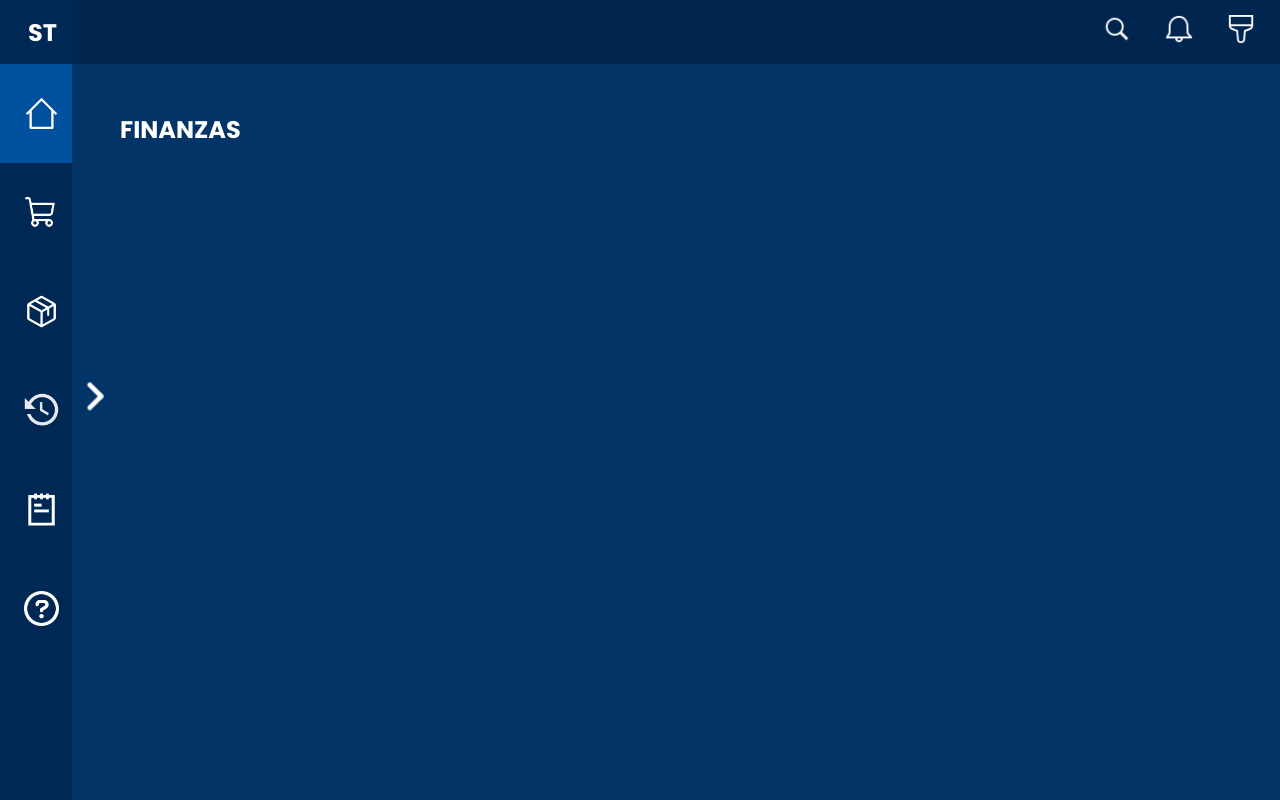
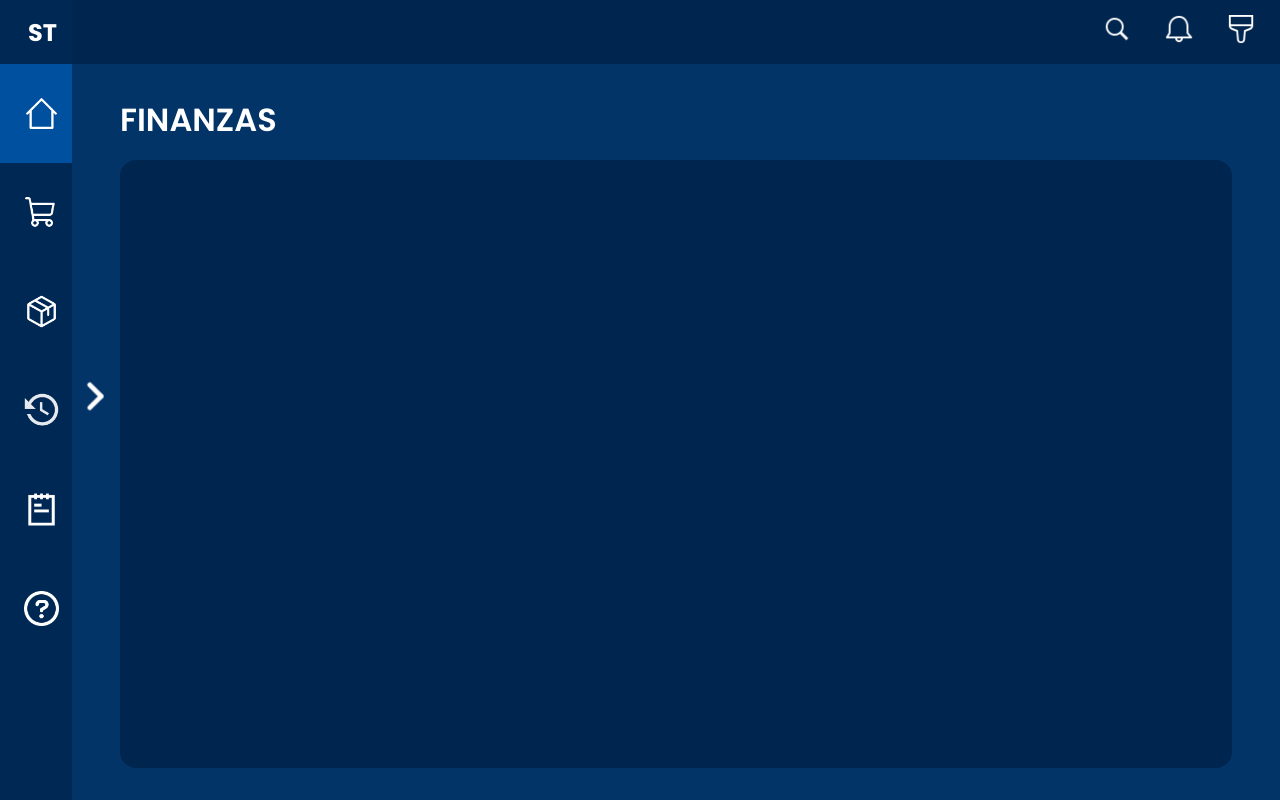
Before and after one commit to luciano-repetti/stocktrack, a Next.js app: page / in a window 1280 px wide. Built offline with nearby package versions, Linux system fonts and the light colour scheme.

Commit message:
add template body page

```diff
--- /dev/null
+++ b/src/components/TemplateBody.jsx
@@ -0,0 +1,13 @@
+import styles from '@/styles/modules/Template.module.css'
+
+export default function TemplateBody({ namePage, children }) {
+
+    return (
+        <main className={styles.main_body}>
+            <h3 className={styles.name_page} style={{ textTransform: "uppercase" }}>{namePage}</h3>
+            <article className={styles.container_content}>
+                {children}
+            </article>
+        </main>
+    )
+}
--- a/src/components/Template.jsx
+++ b/src/components/TemplateNavbar.jsx
@@ -1,11 +1,11 @@
 import Header from '@/components/Header'
 import Nav from '@/components/Nav'
-import styles from '@/styles/modules/TemplateHead.module.css'
+import styles from '@/styles/modules/Template.module.css'
 
 export default function TemplateHead({ children }) {
 
     return (
-        <main className={styles.main_body}>
+        <main className={styles.main_navBar}>
             <Header />
             <Nav />
             <main className={styles.main}>
--- a/src/pages/_app.js
+++ b/src/pages/_app.js
@@ -1,4 +1,4 @@
-import TemplateHead from '@/components/Template'
+import TemplateHead from '@/components/TemplateNavbar'
 import '@/styles/globals.css'
 
 export default function App({ Component, pageProps }) {
--- a/src/pages/index.jsx
+++ b/src/pages/index.jsx
@@ -1,7 +1,8 @@
-import TemplateHead from '@/components/Template'
+import TemplateBody from '@/components/TemplateBody'
 
 export default function Home() {
   return (
-    <h2>FINANZAS</h2>
+    <TemplateBody namePage={"Finanzas"}>
+    </TemplateBody>
   )
 }
--- a/src/styles/modules/Nav.module.css
+++ b/src/styles/modules/Nav.module.css
@@ -28,10 +28,7 @@
   /* Lo fija en la parte superior */
   left: 20px;
   /* Ajusta la posición inicial */
-
 }
-
-
 
 .header h1,
 .header h2 {
@@ -46,7 +43,6 @@
   overflow: hidden;
   /* Margin para ocupar el espacio no existente del logo*/
   margin-top: 8svh;
-
 }
 
 .container a {
@@ -63,8 +59,6 @@
   white-space: nowrap;
   /* Esto empujará el contenido hacia la izquierda */
 }
-
-
 
 /*
 .container a {
@@ -99,7 +93,6 @@
   transform: translateY(-50%);
   left: 100%;
   margin-left: 1em;
-
 }
 
 .containerExpand .buttonExpand {
@@ -107,6 +100,10 @@
   border: none;
   cursor: pointer;
   animation: bounce 1s infinite;
+}
+
+.containerExpand.expand {
+  margin-left: 0;
 }
 
 .containerExpand.expand .buttonExpand {
@@ -118,7 +115,6 @@
 }
 
 @keyframes bounce {
-
   0%,
   100% {
     transform: translateX(-25%);
@@ -132,7 +128,6 @@
 }
 
 @keyframes bounce_expand {
-
   0%,
   100% {
     transform: translateX(25%);
--- /dev/null
+++ b/src/styles/modules/Template.module.css
@@ -0,0 +1,32 @@
+.main_navBar {
+  display: flex;
+}
+
+.main {
+  width: 100%;
+  margin-top: 8svh;
+  color: white;
+  padding: 2em 3em;
+}
+
+.main_body {
+  display: flex;
+  flex-direction: column;
+  width: 100%;
+  height: 100%;
+}
+
+.name_page {
+  font-size: 2em;
+  font-weight: 600;
+  text-transform: uppercase;
+  margin-bottom: 0.5em;
+}
+
+.container_content {
+  width: 100%;
+  height: 100%;
+  background-color: #002650;
+  padding: 1.5em;
+  border-radius: 1em;
+}
--- a/src/styles/modules/TemplateHead.module.css
+++ /dev/null
@@ -1,10 +0,0 @@
-.main_body {
-  display: flex;
-}
-
-.main {
-  width: 100%;
-  margin-top: 8svh;
-  color: white;
-  padding: 3em;
-}
```
Lines whose indentation alone changed are shown as unchanged.
